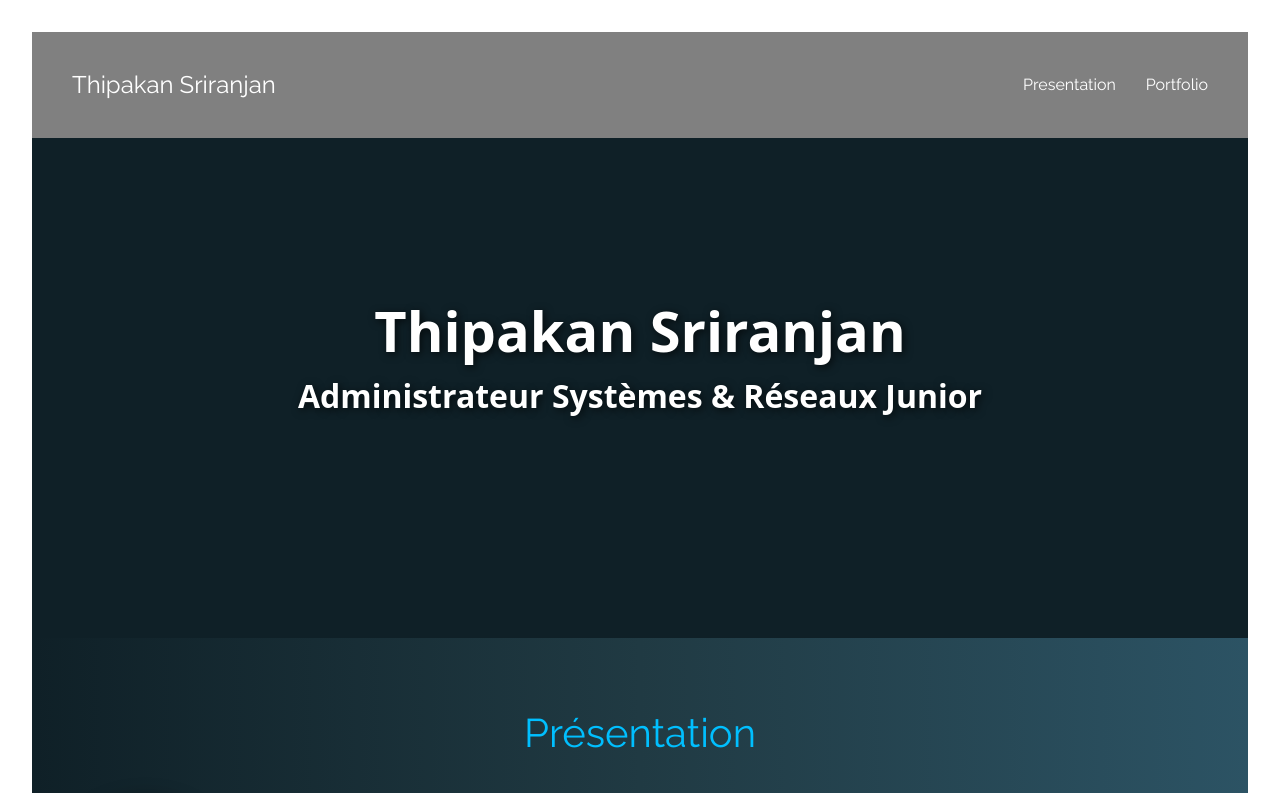
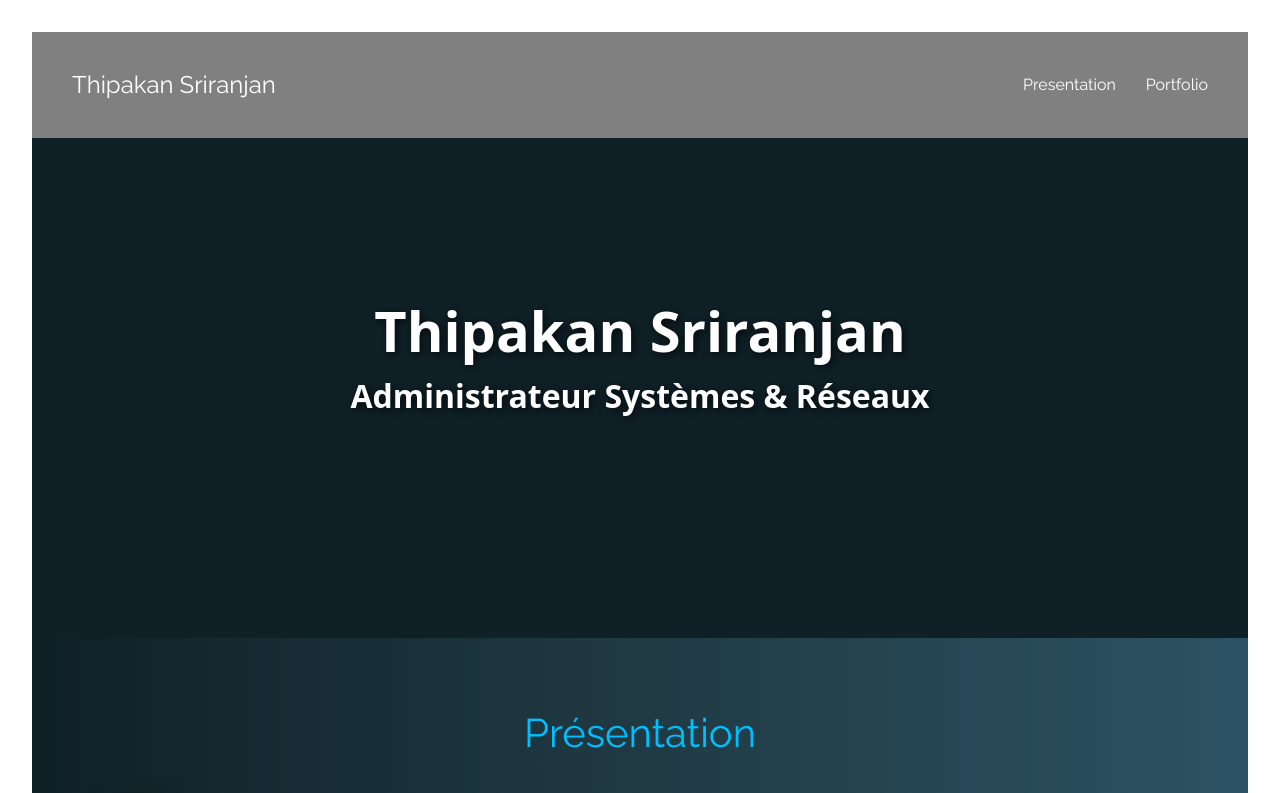
Before and after one commit to Thipakan/Portfolio-2, a React (Vite) app: page / in a window 1280 px wide. Shown: the top 793 px of the page. Built offline with nearby package versions, Linux system fonts and the light colour scheme.

Commit message:
Update Hero.jsx

```diff
--- a/src/components/Hero.jsx
+++ b/src/components/Hero.jsx
@@ -29,9 +29,9 @@ export default function Hero() {
       />
       <h1>Thipakan Sriranjan</h1>
 
-    <h2>Administrateur Systèmes &amp; Réseaux Junior</h2>
+    <h2>Administrateur Systèmes &amp; Réseaux </h2>
 
-    <p class="subtitle">
+    <p className="subtitle">
         Mastère Cybersécurité &amp; Réseaux | 3 ans d'expérience professionnelle
     </p>
     </div>
```
